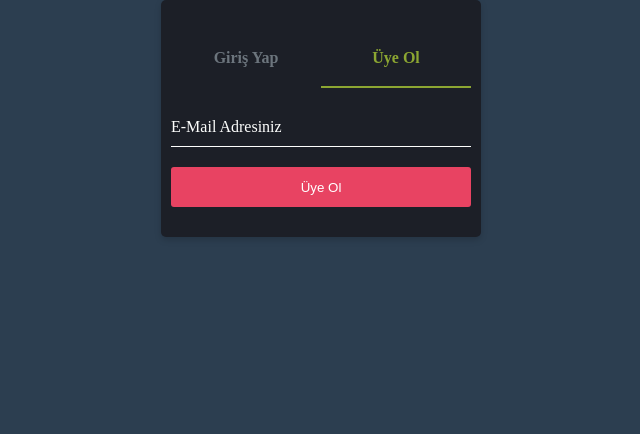
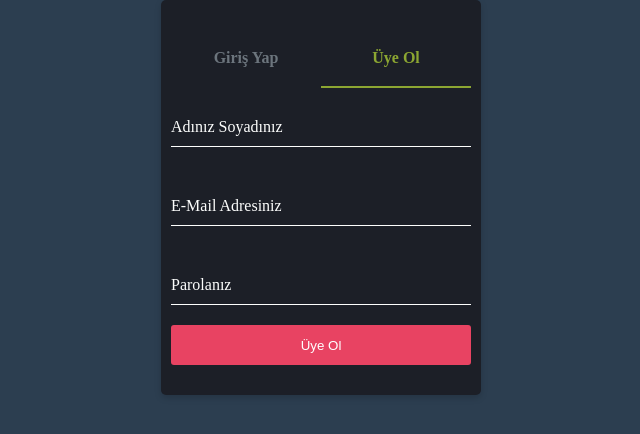
Before and after one commit to ensgenc/vue-architecture, a Vue app: page / in a window 1280 px wide. Both pictures are taken after a click on the tab "Üye Ol". Shown: the top 434 px of the page, without its empty margins (319-959 px from the left). Built offline with nearby package versions, Linux system fonts and the light colour scheme.

Commit message:
created signIn and signUp component

```diff
--- /dev/null
+++ b/src/components/SignIn.vue
@@ -0,0 +1,19 @@
+<template>
+  <div class="form-group">
+    <p-input-text id="email" type="text" required />
+    <label>E-Mail Adresiniz</label>
+  </div>
+  <div class="form-group">
+    <p-input-text id="password" type="password" required />
+    <label>Parolanız</label>
+  </div>
+  <p-button label="Giriş Yap" class="btn-primary w-100" />
+</template>
+
+<script>
+export default {
+  name: "SignIn",
+};
+</script>
+
+<style scoped></style>
--- /dev/null
+++ b/src/components/SignUp.vue
@@ -0,0 +1,23 @@
+<template>
+  <div class="form-group">
+    <p-input-text id="username" type="text" required />
+    <label>Adınız Soyadınız</label>
+  </div>
+  <div class="form-group">
+    <p-input-text id="email" type="text" required />
+    <label>E-Mail Adresiniz</label>
+  </div>
+  <div class="form-group">
+    <p-input-text id="password" type="password" required />
+    <label>Parolanız</label>
+  </div>
+  <p-button label="Üye Ol" class="btn-danger w-100" />
+</template>
+
+<script>
+export default {
+  name: "SignUp",
+};
+</script>
+
+<style scoped></style>
--- a/src/views/HomeView.vue
+++ b/src/views/HomeView.vue
@@ -4,18 +4,10 @@
       <template #content>
         <p-tab-view id="login-tab-view">
           <p-tab-panel header="Giriş Yap">
-            <div class="form-group">
-              <p-input-text id="username" type="text" required />
-              <label>Adınız Soyadınız</label>
-            </div>
-            <p-button label="Giriş Yap" class="btn-primary w-100" />
+            <sign-in />
           </p-tab-panel>
           <p-tab-panel header="Üye Ol">
-            <div class="form-group">
-              <p-input-text id="username" type="text" required />
-              <label>E-Mail Adresiniz</label>
-            </div>
-            <p-button label="Üye Ol" class="btn-danger w-100" />
+            <sign-up />
           </p-tab-panel>
         </p-tab-view>
       </template>
@@ -25,8 +17,11 @@
 
 <script lang="ts">
 import { defineComponent } from "vue";
+import SignIn from "@/components/SignIn.vue";
+import SignUp from "@/components/SignUp.vue";
 
 export default defineComponent({
   name: "HomeView",
+  components: { SignUp, SignIn },
 });
 </script>
```
